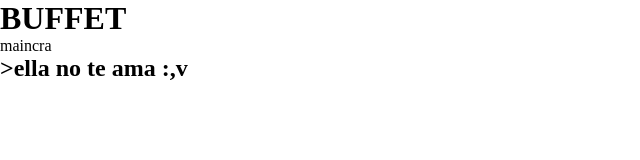
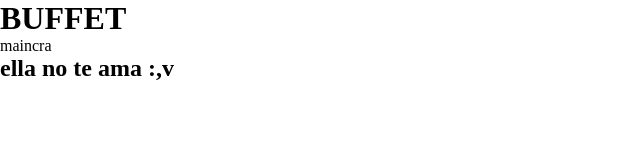
Before and after one commit to KevinPeinado33/paginaBD, a plain HTML site: page index.html in a window 1280 px wide. Shown: the full height of the page, 0-640 px from the left. Drawn offline with Linux system fonts and the light colour scheme.

Commit message:
Update index.html

```diff
--- a/index.html
+++ b/index.html
@@ -8,7 +8,7 @@
 <body>
 	<h1>BUFFET</h1>
 maincra
-	<h2>>ella no te ama :,v
+	<h2>ella no te ama :,v
 	</h2>
 	<script type="text/javascript" src="js/script.js"></script>
 </body>
```
